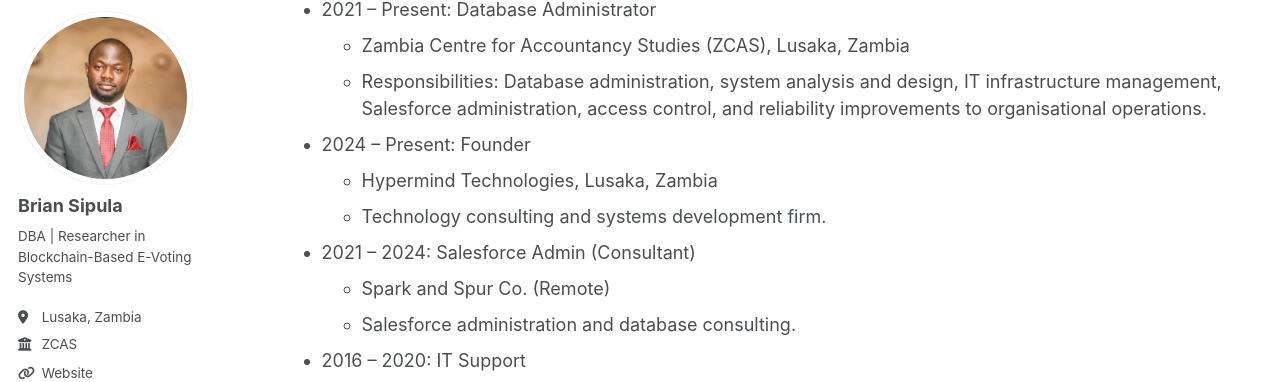
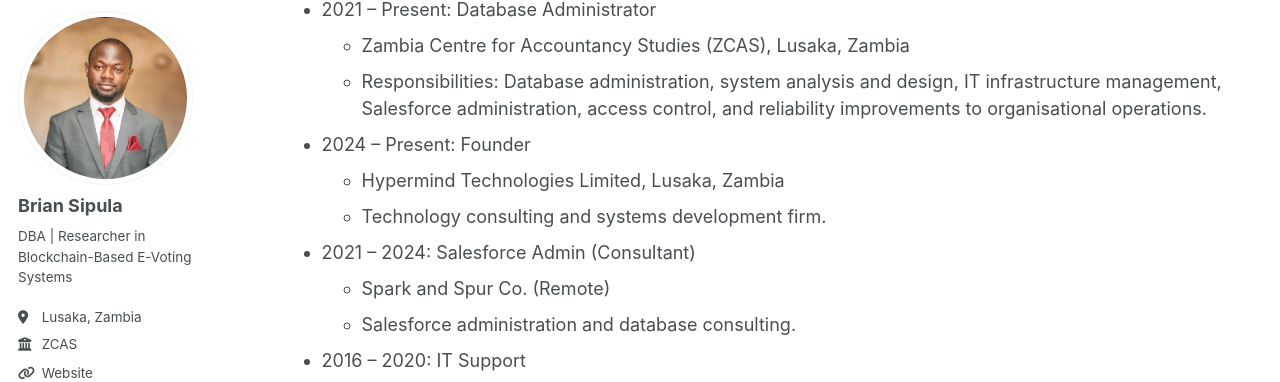
Before and after one commit to briansipula/briansipula.github.io, a Jekyll site: the page built from _pages/cv.md, in a window 1280 px wide and 900 px high, scrolled down 355 px. Shown: the part 90-472 px from the top of the window. Built offline with Jekyll 4.4.1, drawn with Linux system fonts in a browser that asks for light colours; a style sheet for code colours, icons or effects is not loaded.

Commit message:
Correct company name to 'Hypermind Technologies Limited'
Updated company name to include 'Limited' for clarity.

```diff
--- a/_pages/cv.md
+++ b/_pages/cv.md
@@ -23,7 +23,7 @@ Work Experience
   * Responsibilities: Database administration, system analysis and design, IT infrastructure management, Salesforce administration, access control, and reliability improvements to organisational operations.
 
 * 2024 -- Present: Founder
-  * Hypermind Technologies, Lusaka, Zambia
+  * Hypermind Technologies Limited, Lusaka, Zambia
   * Technology consulting and systems development firm.
 
 * 2021 -- 2024: Salesforce Admin (Consultant)
```
